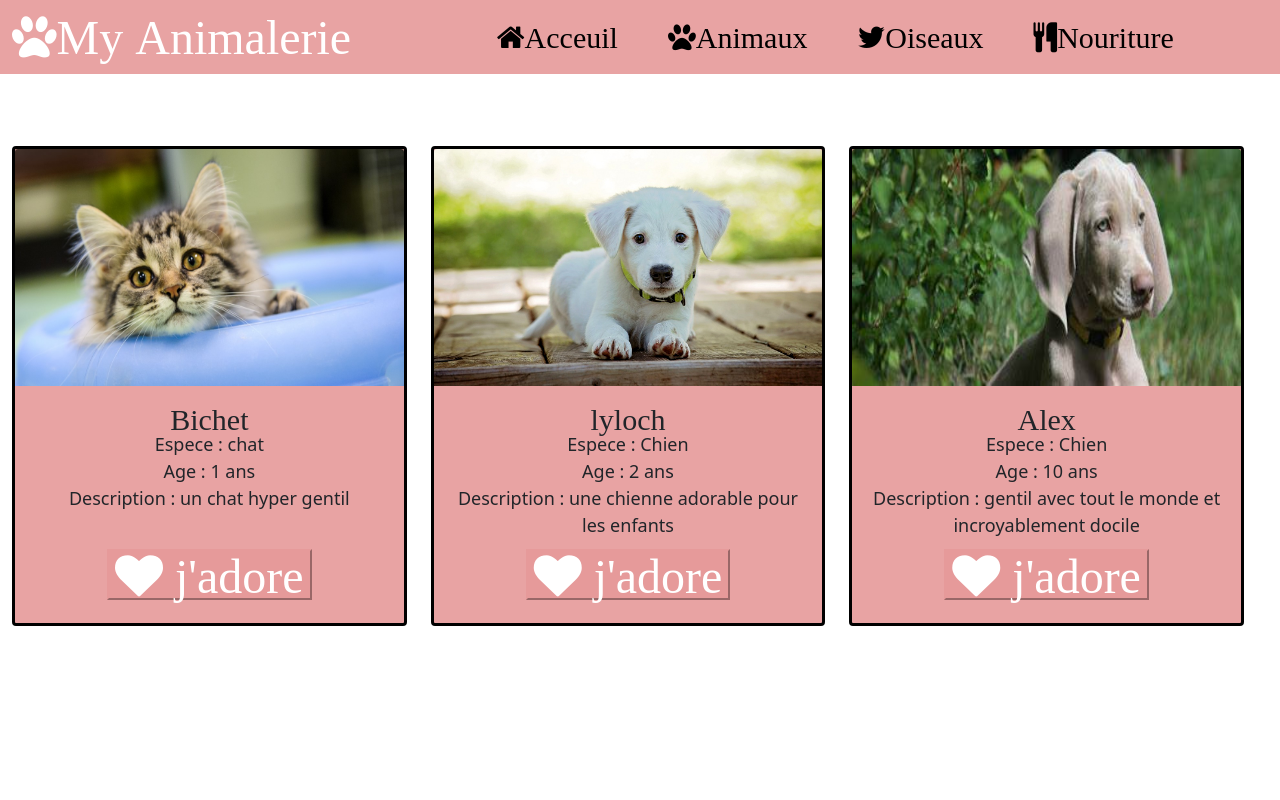
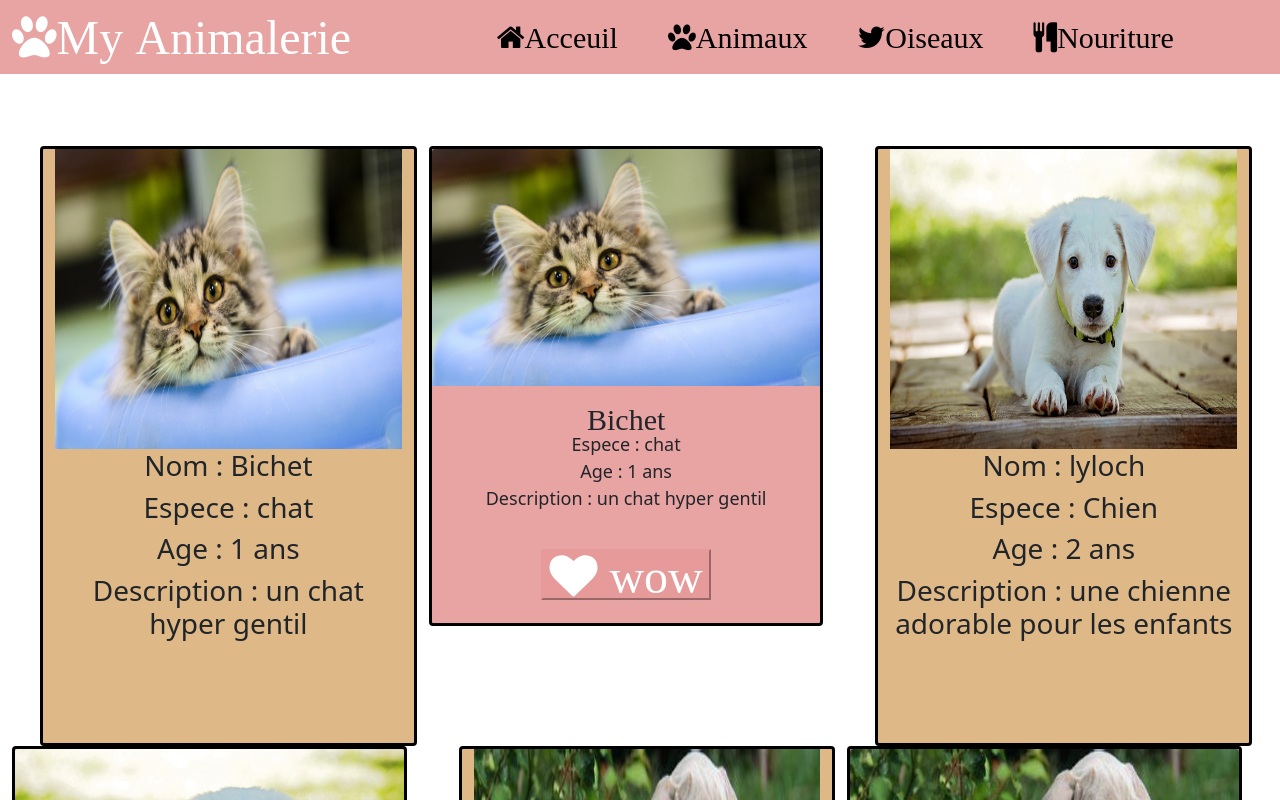
Before and after one commit to isma1996/mypets, a React (Create React App) app: page /Animals in a window 1280 px wide. Shown: the top 800 px of the page. Built offline with nearby package versions, Linux system fonts and the light colour scheme.

Commit message:
Update Animal.js

```diff
--- a/src/components/Animal.js
+++ b/src/components/Animal.js
@@ -6,15 +6,15 @@ function Animal(props) {
     var m=props.m
     return (
          <>
-         {/* <div className='card' style={{marginLeft: 40,float:'left' ,width:'30%',height:'600px' ,
+         <div className='card' style={{marginLeft: 40,float:'left' ,width:'30%',height:'600px' ,
          textAlign:'center', border:'solid', borderColor:'black' , backgroundColor:'burlywood'}}>
 
-   <img src={m.image} style={{width:'100%',height:'300px'}}></img>
+      <img src={m.image} style={{width:'100%',height:'300px'}}></img>
      <h3>Nom : {m.nom}</h3>
      <h3>Espece : {m.espece}</h3>
      <h3>Age : {m.age} ans</h3>
      <h3>Description : {m.descr}</h3>
-     </div> */}
+     </div>
 
 
     <Col>
@@ -33,7 +33,7 @@ function Animal(props) {
         onClick={() => setlike(!like)
 
         }
-      >  {like?"j'adore" :null}  </button>
+      >  {like?"wow" :null}  </button>
         </Card.Body>
 
       </Card>
```
